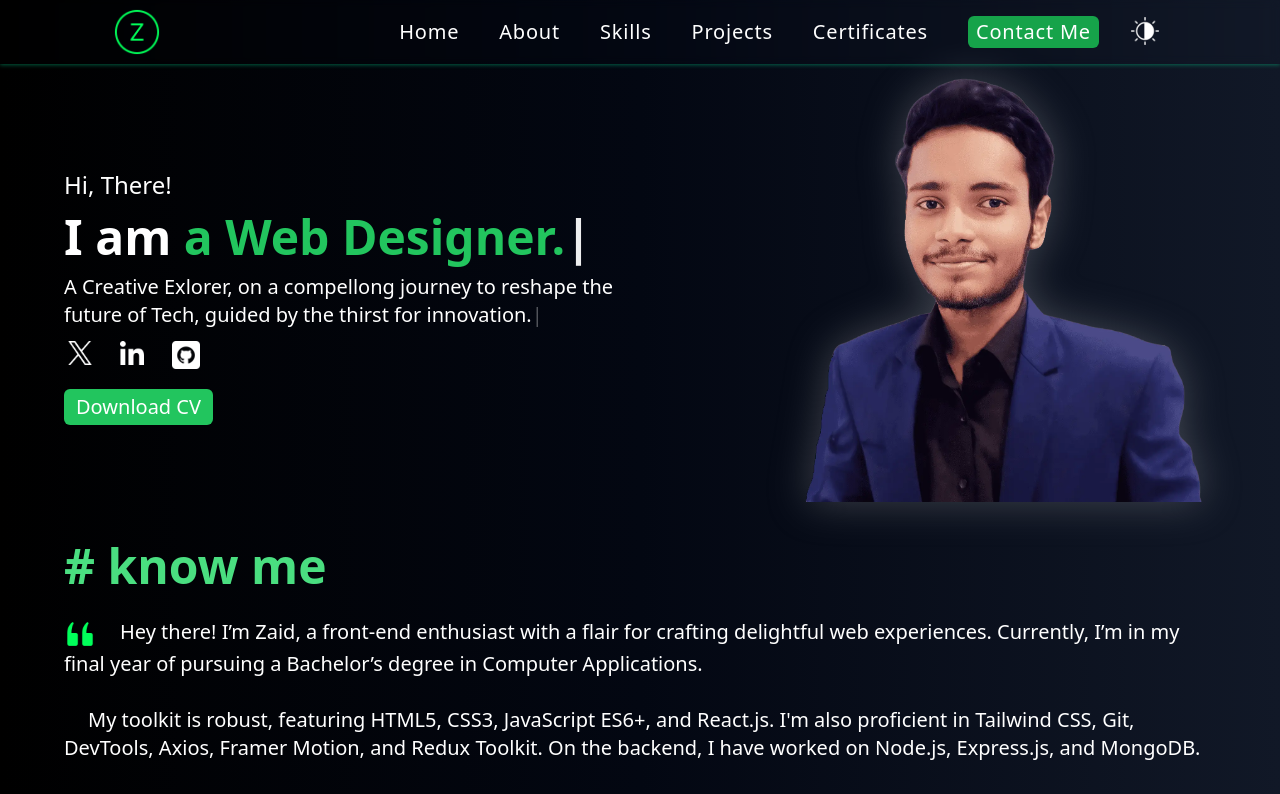
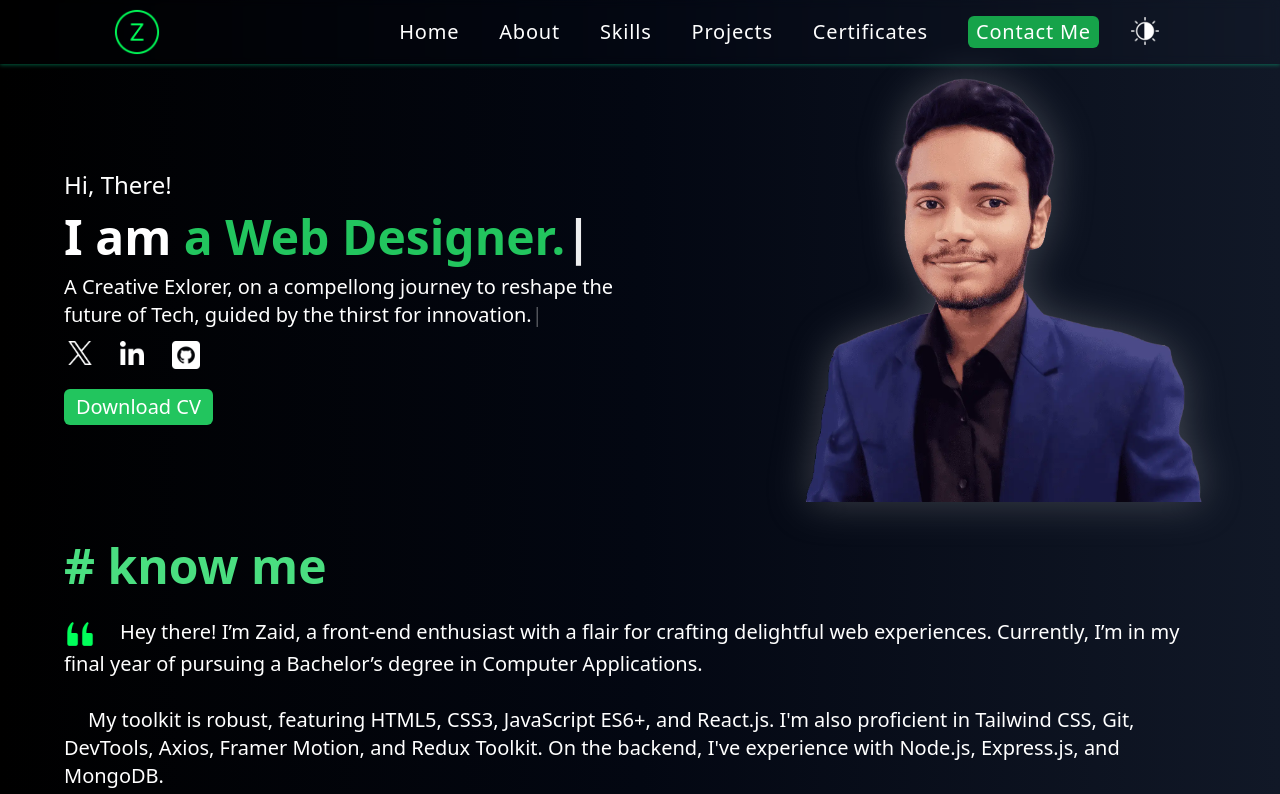
Before and after one commit to MohdZaid259/Portfolio, a React (Vite) app: page / in a window 1280 px wide. Shown: the top 794 px of the page. Built offline with nearby package versions, Linux system fonts and the light colour scheme.

Commit message:
update about

```diff
--- a/src/components/About.jsx
+++ b/src/components/About.jsx
@@ -18,7 +18,7 @@ export default function About() {
           <img loading='lazy' className='inline w-4 md:w-8 dark:invert-0 invert' src={qopen} alt=""/>
           <p className='inline ml-6'>Hey there! I’m Zaid, a front-end enthusiast with a flair for crafting delightful web experiences. Currently, I’m in my final year of pursuing a Bachelor’s degree in Computer Applications.<br/><br/></p>
           <p className='inline ml-6'>
-          My toolkit is robust, featuring HTML5, CSS3, JavaScript ES6+, and React.js. I'm also proficient in Tailwind CSS, Git, DevTools, Axios, Framer Motion, and Redux Toolkit. On the backend, I have worked on Node.js, Express.js, and MongoDB.<br/><br/></p>
+          My toolkit is robust, featuring HTML5, CSS3, JavaScript ES6+, and React.js. I'm also proficient in Tailwind CSS, Git, DevTools, Axios, Framer Motion, and Redux Toolkit. On the backend, I've experience with Node.js, Express.js, and MongoDB.<br/><br/></p>
           <p className='inline ml-6'>
           I've built projects like a blog app using Appwrite, where I implemented features such as user registration, login, public posting, and editing. My soft skills include problem-solving, teamwork, communication, and consistency—traits that I believe are essential for any successful project.<br/><br/></p>
           <p className='inline ml-6 mr-6'>When I’m not chasing bugs, you’ll find me sipping chai, solving DSA puzzles, or debugging that pesky CSS code. Let’s connect—I’m all ears for tech talk and eager to collaborate on innovative projects!</p>
```
